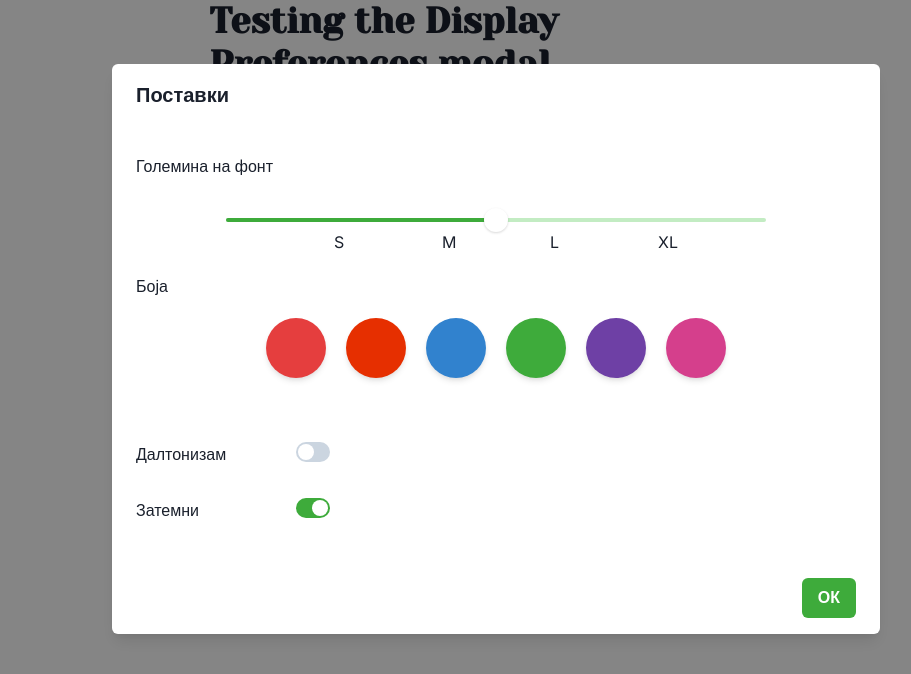
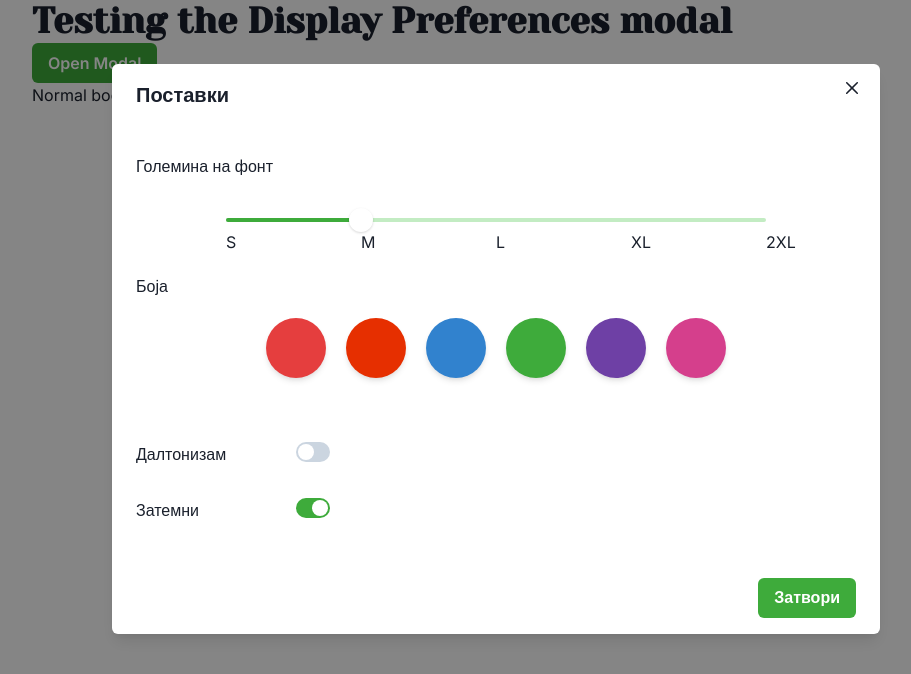
Before and after one commit to dev-marko/flora-edu, a React (Vite) app: page / in a window 1280 px wide. Both pictures are taken after a click on the button "Open Modal". Shown: the top 674 px of the page, without its empty margins (144-1055 px from the left). Built offline with nearby package versions, Linux system fonts and the light colour scheme; a web font is replaced by a local one.

Commit message:
Configure callback functions for DisplayPreference

```diff
--- a/src/App.tsx
+++ b/src/App.tsx
@@ -1,4 +1,5 @@
 import { useState } from 'react';
+
 import {
   Text,
   Heading,
@@ -9,19 +10,30 @@ import {
   useDisclosure,
 } from '@chakra-ui/react';
 
+import DisplayPreferences from '@components/DisplayPreferences/DisplayPreferences';
+import { COLOR_THEME_KEY, FONT_SIZE_KEY } from '@/constants/theme-constants';
+import useLocalStorage from '@hooks/useLocalStorage';
+import { FontSizeSliderValue } from '@/interfaces/font-size-slider-value';
+
 import customTheme from '@/styles/themes/custom-theme';
-import feGreen from '@themes/feGreen';
-import { COLOR_THEME_KEY, FONT_SIZE_KEY } from '@/constants/theme-constants';
-import DisplayPreferences from '@components/DisplayPreferences/DisplayPreferences';
-import useLocalStorage from '@hooks/useLocalStorage';
+import feGreen from '@/styles/themes/feGreen';
+import AppTheme from '@/styles/themes/interface/appTheme';
 
 function App() {
   const [colorTheme] = useLocalStorage(COLOR_THEME_KEY, feGreen);
-  const [fontSize] = useLocalStorage(FONT_SIZE_KEY, {
-    numberValue: 40,
+  const [fontSize, setFontSize] = useLocalStorage(FONT_SIZE_KEY, {
+    numericValue: 25,
     stringValue: 'md',
   });
-  const [activeColorTheme] = useState(colorTheme);
+  const [activeColorTheme, setActiveColorTheme] = useState(colorTheme);
+
+  const setColorThemeCallback = (value: AppTheme) => {
+    setActiveColorTheme(value);
+  };
+
+  const setFontSizeCallback = (value: FontSizeSliderValue) => {
+    setFontSize(value);
+  };
 
   // Merge the active color theme's colors into our base theme:
   const mergedTheme = extendTheme(customTheme, {
@@ -45,13 +57,15 @@ function App() {
 
   return (
     <ChakraProvider theme={mergedTheme}>
-      <Container>
+      <Container maxW={'75%'}>
         <Heading>Testing the Display Preferences modal</Heading>
         <Button onClick={onDisplayOpen}>Open Modal</Button>
         <Text>Normal body text</Text>
         <DisplayPreferences
           openModalDisclosure={isDisplayOpen}
           closeModalDisclosure={onDisplayClose}
+          onColorModeChange={setColorThemeCallback}
+          onFontSizeChange={setFontSizeCallback}
         ></DisplayPreferences>
       </Container>
     </ChakraProvider>
--- a/src/components/DisplayPreferences/ColorThemeSelect.tsx
+++ b/src/components/DisplayPreferences/ColorThemeSelect.tsx
@@ -43,7 +43,13 @@ const ColorThemeButton = (props: RadioProps) => {
   );
 };
 
-const ColorThemeSelect: React.FC = () => {
+type Props = {
+  colorModeChangeCallback: (value: any) => void;
+};
+
+const ColorThemeSelect = ({
+  colorModeChangeCallback: onColorModeChange,
+}: Props) => {
   const options = colorThemeSelectOptions;
 
   const [colorTheme, setColorTheme] = useLocalStorage(COLOR_THEME_KEY, feGreen);
@@ -55,6 +61,7 @@ const ColorThemeSelect: React.FC = () => {
     );
     if (customTheme) {
       setColorTheme(customTheme);
+      onColorModeChange(customTheme);
     }
   };
 
--- a/src/components/DisplayPreferences/DisplayPreferences.tsx
+++ b/src/components/DisplayPreferences/DisplayPreferences.tsx
@@ -3,6 +3,7 @@ import {
   Flex,
   Modal,
   ModalBody,
+  ModalCloseButton,
   ModalContent,
   ModalFooter,
   ModalHeader,
@@ -13,39 +14,44 @@ import {
 
 import FontSizeSlider from '@components/DisplayPreferences/FontSizeSlider';
 import ColorThemeSelect from '@components/DisplayPreferences/ColorThemeSelect';
+import AppTheme from '@/styles/themes/interface/appTheme';
+import { FontSizeSliderValue } from '@/interfaces/font-size-slider-value';
 
 type Props = {
   openModalDisclosure: boolean;
   closeModalDisclosure: () => void;
+  onColorModeChange: (value: AppTheme) => void;
+  onFontSizeChange: (value: FontSizeSliderValue) => void;
 };
 
 const DisplayPreferences = ({
   openModalDisclosure,
   closeModalDisclosure,
+  onColorModeChange,
+  onFontSizeChange,
 }: Props) => {
-  const handleSave = () => {
-    location.reload();
-  };
-
   return (
     <Modal
       isOpen={openModalDisclosure}
       onClose={closeModalDisclosure}
-      closeOnEsc={false}
-      closeOnOverlayClick={false}
       size={{ base: 'sm', md: '3xl' }}
     >
       <ModalOverlay />
       <ModalContent>
         <ModalHeader>Поставки</ModalHeader>
+        <ModalCloseButton />
         <ModalBody>
           <Flex paddingTop={5} flexDir={'column'} gap={5}>
             <Text>Големина на фонт</Text>
-            <FontSizeSlider></FontSizeSlider>
+            <FontSizeSlider
+              onFontSizeChange={onFontSizeChange}
+            ></FontSizeSlider>
           </Flex>
           <Flex paddingTop={8} flexDir={'column'} gap={5}>
             <Text>Боја</Text>
-            <ColorThemeSelect></ColorThemeSelect>
+            <ColorThemeSelect
+              colorModeChangeCallback={onColorModeChange}
+            ></ColorThemeSelect>
           </Flex>
           <Flex paddingTop={16}>
             <Text flex={{ base: 1, md: 2 }}>Далтонизам</Text>
@@ -57,8 +63,8 @@ const DisplayPreferences = ({
           </Flex>
         </ModalBody>
         <ModalFooter>
-          <Button autoFocus onClick={handleSave}>
-            ОК
+          <Button autoFocus onClick={closeModalDisclosure}>
+            Затвори
           </Button>
         </ModalFooter>
       </ModalContent>
--- a/src/components/DisplayPreferences/FontSizeSlider.tsx
+++ b/src/components/DisplayPreferences/FontSizeSlider.tsx
@@ -9,44 +9,60 @@ import {
 
 import { FONT_SIZE_KEY } from '@/constants/theme-constants';
 import useLocalStorage from '@/hooks/useLocalStorage';
+import { FontSizeSliderValue } from '@/interfaces/font-size-slider-value';
 
-const FontSizeSlider = () => {
+type Props = {
+  onFontSizeChange: (value: FontSizeSliderValue) => void;
+};
+
+const FontSizeSlider = ({ onFontSizeChange }: Props) => {
   const [fontSize, setFontSize] = useLocalStorage(FONT_SIZE_KEY, {
-    numericValue: 40,
+    numericValue: 25,
     stringValue: 'md',
   });
 
   const handleChange = (value: number) => {
+    let fontSizeObj: FontSizeSliderValue;
     switch (value) {
-      case 20:
-        setFontSize({
-          numericValue: 20,
+      case 0:
+        fontSizeObj = {
+          numericValue: 0,
           stringValue: 'sm',
-        });
+        };
+        setFontSize(fontSizeObj);
+        onFontSizeChange(fontSizeObj);
         break;
-      case 40:
-        setFontSize({
-          numericValue: 40,
+      case 25:
+        fontSizeObj = {
+          numericValue: 25,
           stringValue: 'md',
-        });
+        };
+        setFontSize(fontSizeObj);
+        onFontSizeChange(fontSizeObj);
         break;
-      case 60:
-        setFontSize({
-          numericValue: 60,
+      case 50:
+        fontSizeObj = {
+          numericValue: 50,
           stringValue: 'lg',
-        });
+        };
+        setFontSize(fontSizeObj);
+        onFontSizeChange(fontSizeObj);
         break;
-      case 80:
-        setFontSize({
-          numericValue: 80,
+      case 75:
+        fontSizeObj = {
+          numericValue: 75,
           stringValue: 'xl',
-        });
+        };
+        setFontSize(fontSizeObj);
+        onFontSizeChange(fontSizeObj);
         break;
-      default:
-        setFontSize({
-          numericValue: 40,
-          stringValue: 'md',
-        });
+      case 100:
+        fontSizeObj = {
+          numericValue: 100,
+          stringValue: '2xl',
+        };
+        setFontSize(fontSizeObj);
+        onFontSizeChange(fontSizeObj);
         break;
     }
   };
@@ -56,16 +72,17 @@ const FontSizeSlider = () => {
       defaultValue={fontSize.numericValue}
       min={0}
       max={100}
-      step={20}
+      step={25}
       w={{ base: '100%', md: '75%' }}
       alignSelf={'center'}
       onChange={handleChange}
     >
       <Box marginY={5}>
-        <SliderMark value={20}>S</SliderMark>
-        <SliderMark value={40}>M</SliderMark>
-        <SliderMark value={60}>L</SliderMark>
-        <SliderMark value={80}>XL</SliderMark>
+        <SliderMark value={0}>S</SliderMark>
+        <SliderMark value={25}>M</SliderMark>
+        <SliderMark value={50}>L</SliderMark>
+        <SliderMark value={75}>XL</SliderMark>
+        <SliderMark value={100}>2XL</SliderMark>
       </Box>
       <SliderTrack bg={'primary.100'}>
         <SliderFilledTrack />
--- a/src/styles/themes/custom-theme.ts
+++ b/src/styles/themes/custom-theme.ts
@@ -65,7 +65,7 @@ const customTheme = extendTheme(
   }),
   withDefaultVariant({
     variant: 'variableFontSize',
-    components: ['Text', 'Heading'],
+    components: ['Text'],
   }),
   theme
 );
```
